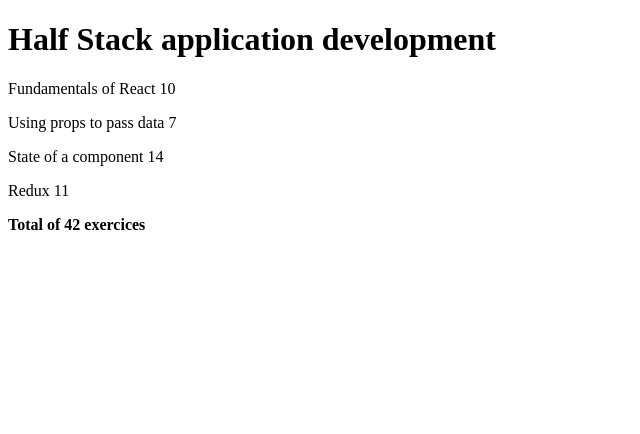
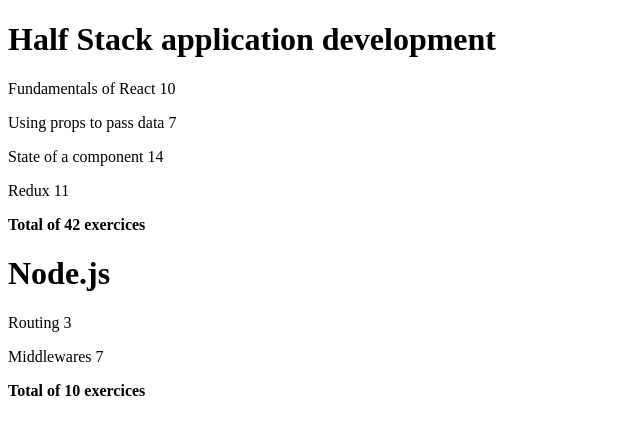
Before and after one commit to luisriego/fullstackopen-bootcamp, a React (Create React App) app in the folder part1/courseinfo/: page / in a window 1280 px wide. Shown: the top 434 px of the page, without its empty margins (0-640 px from the left). Built offline with nearby package versions, Linux system fonts and the light colour scheme.

Commit message:
Exercise 2.4 resolved

```diff
--- a/part1/courseinfo/src/App.js
+++ b/part1/courseinfo/src/App.js
@@ -1,11 +1,12 @@
 import React from 'react'
 
-import { Course } from './componets/Course'
+import { Courses } from './componets/Courses'
 
 const App = () => {
-  const course = {
+  const courses = [
+    {
+      name: 'Half Stack application development',
       id: 1,
-    name: 'Half Stack application development',
       parts: [
         {
           name: 'Fundamentals of React',
@@ -28,9 +29,26 @@
           id: 4
         }
       ]
+    },
+    {
+      name: 'Node.js',
+      id: 2,
+      parts: [
+        {
+          name: 'Routing',
+          exercises: 3,
+          id: 1
+        },
+        {
+          name: 'Middlewares',
+          exercises: 7,
+          id: 2
         }
+      ]
+    }
+  ]
 
-  return <Course course={course} />
+  return <Courses courses={courses} />
 }
 
 export default App
--- /dev/null
+++ b/part1/courseinfo/src/componets/Courses/index.js
@@ -0,0 +1,25 @@
+import React from 'react'
+
+import Header from '../Header'
+import {Content} from '../Parts'
+import Total from '../Total'
+
+export const Courses = ({courses}) => {
+
+    return (
+        <>
+            {
+                courses
+                    .map((course) => {
+                        return (
+                                  <div key={course.id}>
+                                    <Header course={course.name} />
+                                    <Content parts={course.parts} />
+                                    <Total parts={course.parts} />
+                                </div>
+                        )
+                    })
+            }
+        </>
+    )
+}
--- a/part1/courseinfo/src/componets/Total/index.js
+++ b/part1/courseinfo/src/componets/Total/index.js
@@ -1,6 +1,7 @@
 import React from 'react';
 
 export default function Total({parts}) {
+  console.log(parts)
     const reduceAssoc = parts
       .map((course) => course.exercises)
       .reduce((prev, next) => prev + next, 0)
```
Lines whose indentation alone changed are shown as unchanged.
